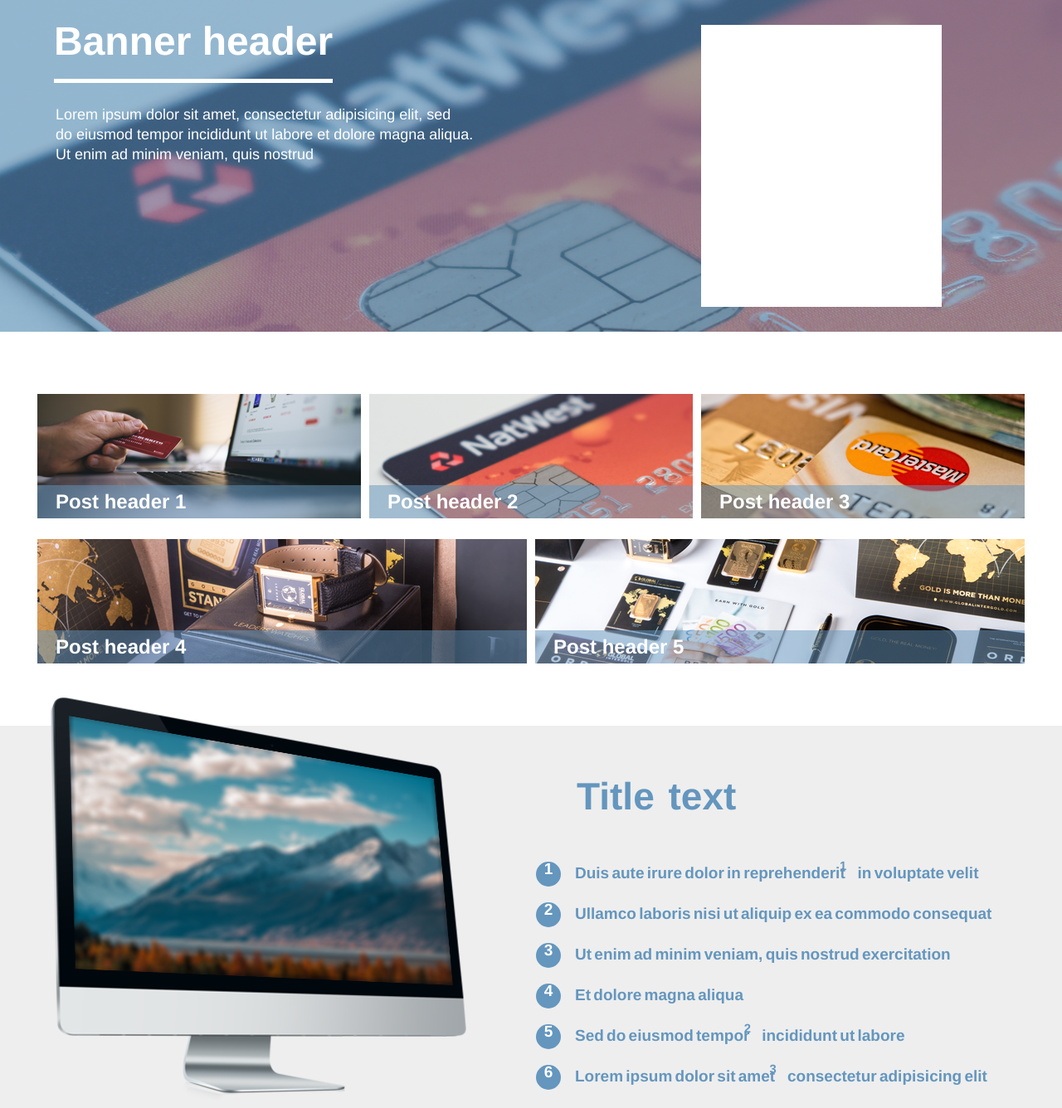
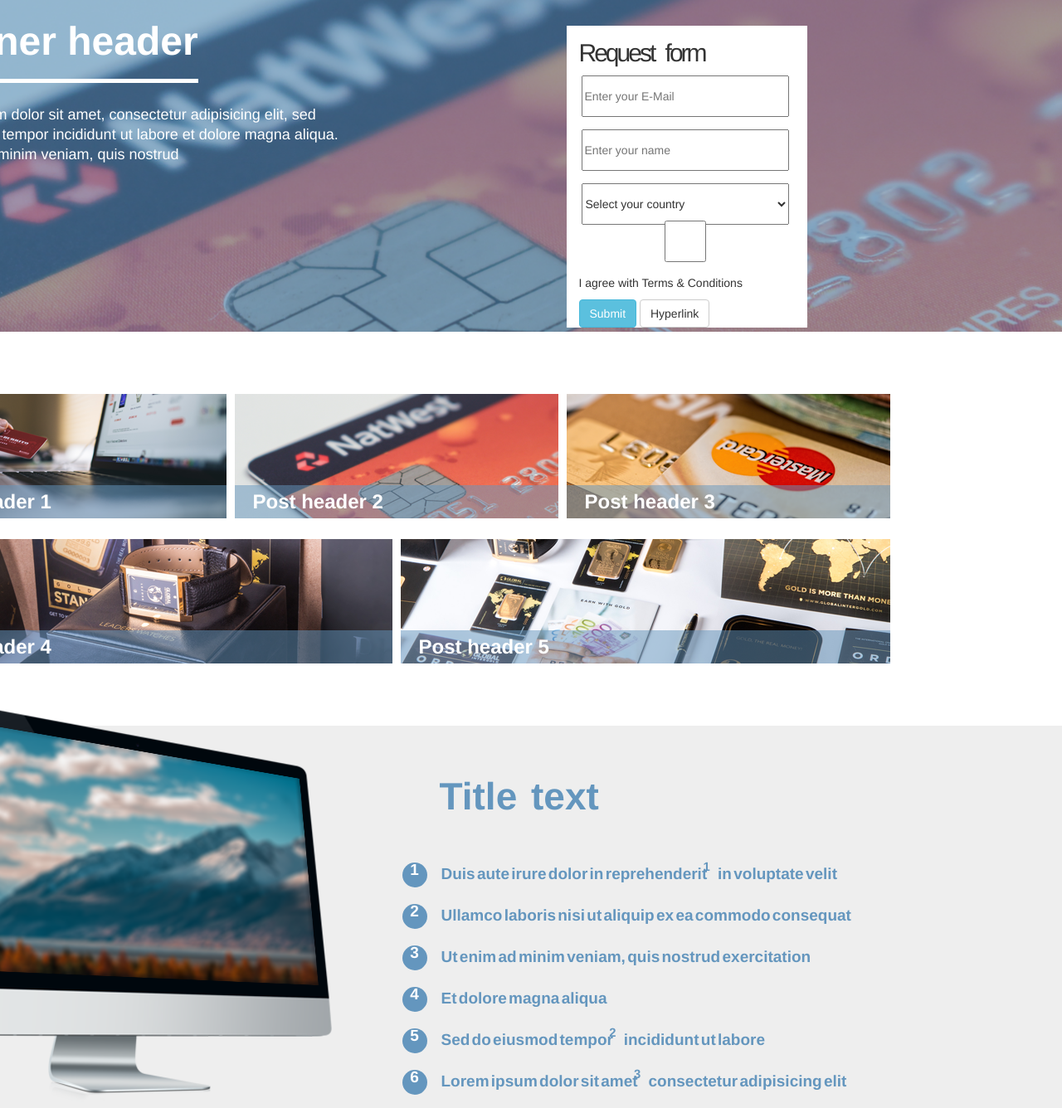
Before and after one commit to Aleks339/city-bank, a website: page index.html in a window 1280 px wide. Shown: the top 1336 px of the page at 83% size. Drawn offline with nearby package versions, Linux system fonts and the light colour scheme.

Commit message:
form started to do

```diff
--- a/index.html
+++ b/index.html
@@ -22,7 +22,28 @@
                 Ut enim ad minim veniam, quis nostrud</p>
                </div>
                 <div class="col-lg-offset-2 col-lg-3">
-                   <div class="form">                 </div>
+                   <div class="form">
+                       <form action="">
+                           <h2>Request form</h2>
+                           <div class = "form-wrapper">
+                              <div class="input-wrapper">
+                                  <input type="text" placeholder="Enter your E-Mail">
+                                  <input type="name" placeholder="Enter your name">
+                              </div>
+                               <select>
+                                  <option>Select your country</option>
+                                   <option value="Russia">Russia</option>
+                                   <option value="China">China</option>
+                               </select>
+                               <div class="checkbox-wrapper">
+                                   <input type="checkbox" name="" id="" class = "checkbox">
+                                   <span class = "checkbox">I agree with Terms & Conditions</span>
+                               </div>
+                               <button type="submit" class = "btn btn-info">Submit</button>
+                               <button type="button" class = "btn btn-default">Hyperlink</button>
+                           </div>
+                       </form>
+                   </div>
                </div>
            </div>
        </div>
@@ -73,7 +94,6 @@
                   </div>
               </div>
           </div>
-          <div id = "popup"></div>
       </div>
    </main>
    <section class = "computer">
--- a/sass/styles.scss
+++ b/sass/styles.scss
@@ -5,6 +5,9 @@ $colorOfFooter1: gray;
 $colorOfFooter2: oldLace;
 $colorOfPopup:black;
 
+body{
+    margin-left: -325px;
+    margin-top: 0px;
     header{
         .container{
             min-height: 400px;
@@ -38,6 +41,37 @@ header{
         .form{
             background-color: white;
             min-height:340px;
+            form{
+                margin-top: -19px;
+                h2{
+                    padding-top: 16px;
+                    padding-left: 15px;
+                    letter-spacing: -3px;
+                    word-spacing: 8px;
+                }
+                .form-wrapper{
+                    margin-top: 16px;
+                    margin-left: 15px;
+                    input{
+                            font-family: inherit;
+                            font-size: inherit;
+                            height: 50px;
+                            margin-top: -5px;
+                            margin-bottom: 20px;
+                            margin-left: 3px;
+                            width: 250px;
+                        input[placeholder] {
+                            color: red !important;
+                        }
+                    }
+                    select {
+                        margin-top: -5px;
+                        margin-left: 3px;
+                        height: 50px;
+                        width: 250px;
+                    }
+                }
+            }
         }
     }
     main{
@@ -109,7 +143,7 @@ main{
             }
             h1{
               padding-top: 40px;
-          padding-left: 50px;
+              padding-left: 47px;
               font-size: 46px;
               word-spacing: 4px;
               font-weight: bold;
@@ -128,9 +162,9 @@ main{
               margin-top: -15px;
               li {
                 counter-increment: my-awesome-counter;
-            word-spacing: -2px;
-            margin-top: 11px;
-            margin-left: 4px;
+                    word-spacing: -3px;
+                    margin-top: 12px;
+                    margin-left: 5px;
                     font-size: 19px;
                     letter-spacing: 0px;
                     vertical-align: middle;
@@ -150,7 +184,7 @@ main{
                   }
                   sup{
                       top: -10px;
-                  left: -10px;
+                      left: -7px;
                       font-size: 78%;
                   }
               }
@@ -175,3 +209,4 @@ footer{
         }
         background-color: $colorOfFooter2;
     }
+}
```
Also changed, not shown: css/styles.css. Lines whose indentation alone changed are shown as unchanged.
